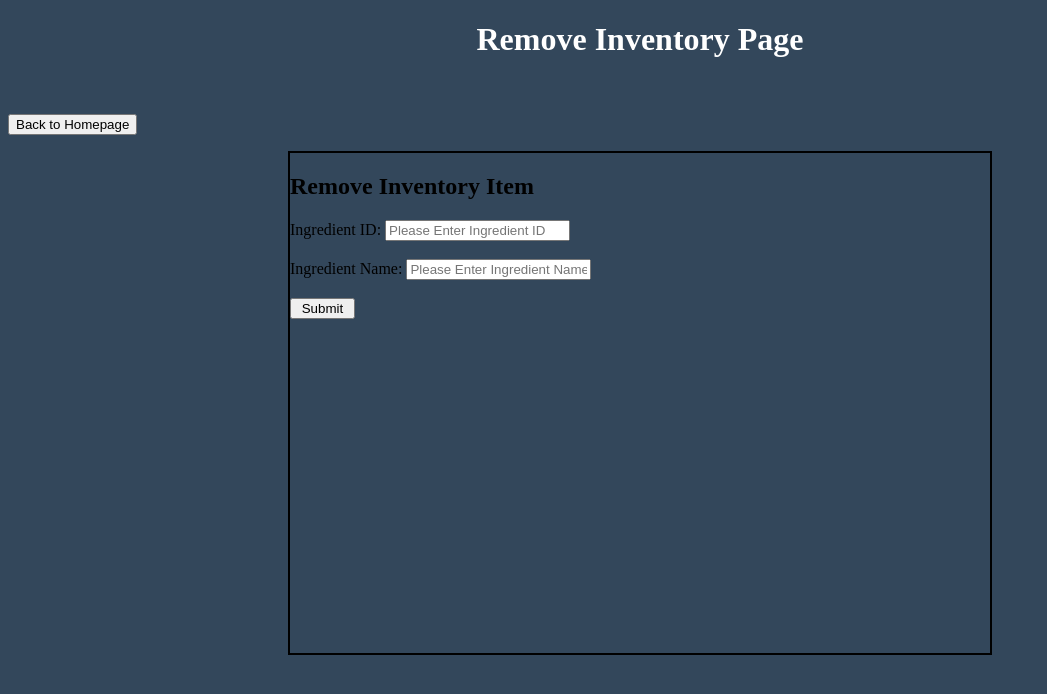
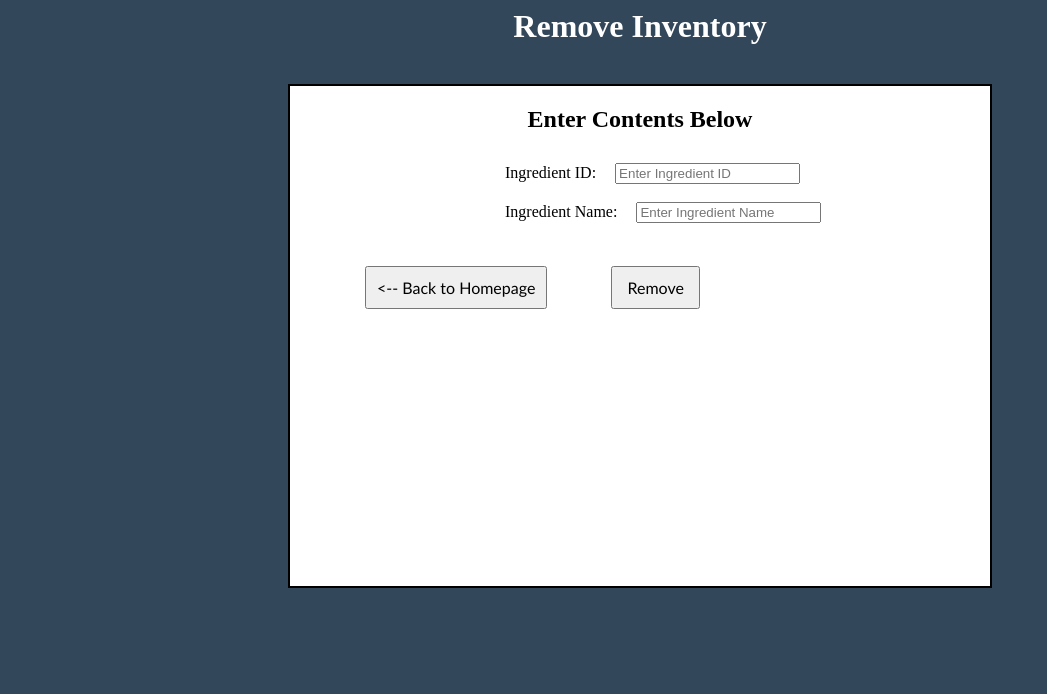
Before and after one commit to codfsh9/WaterDogSmokehouseInventorySystem, a PHP site: page /RemInv.php in a window 1280 px wide. Shown: the top 694 px of the page, without its empty margins (0-1047 px from the left). Run offline with PHP 8.4, Linux system fonts and the light colour scheme.

Commit message:
Updated Add/Remove formats

```diff
--- a/Login.html
+++ b/Login.html
@@ -22,7 +22,7 @@
 }
 .text-style{
 	font-size: larger;
-	font-family: 'Gill Sans', 'Gill Sans MT', Calibri, 'Trebuchet MS', sans-serif;
+	font-family: 'Gill Sans', 'Gill Sans MT', 'Calibri', 'Trebuchet MS', sans-serif;
 	padding-top: 15px;
 	padding-left: auto;
 	padding-right: auto;
@@ -50,7 +50,7 @@
 
 	<h1>
 		<img class="img-style"
-		src="https://www.waterdogsmokehouse.com/wp-content/uploads/2019/12/WATERDOG_LOGO_K1665-4.png" />
+		src="https://www.waterdogsmokehouse.com/wp-content/uploads/2019/12/WATERDOG_LOGO_K1665-4.png"  alt="Waterdog Smokehouse Logo"/>
 	</h1>
 	<form action="Login.php" method="post" class="form-style">
 		<div class="box-style">
@@ -62,7 +62,7 @@
 				&nbsp;&nbsp;&nbsp;&nbsp;&nbsp;
 				<input name="password" type="password" class="text-style"><br>
 				&nbsp;&nbsp;&nbsp;&nbsp;&nbsp;&nbsp;&nbsp;&nbsp;&nbsp;&nbsp;&nbsp;&nbsp;&nbsp;&nbsp;&nbsp;
-				<input name="EXIT" onclick="window.close();" class="button-style" type="button" value="Exit">
+				<input name="EXIT" onclick="self.close();" class="button-style" type="button" value="Exit">
 				&nbsp;&nbsp;&nbsp;&nbsp;&nbsp;&nbsp;&nbsp;&nbsp;&nbsp;&nbsp;&nbsp;&nbsp;&nbsp;&nbsp;&nbsp;&nbsp;&nbsp;&nbsp;&nbsp;&nbsp;&nbsp;&nbsp;&nbsp;&nbsp;&nbsp;&nbsp; &nbsp;
 				<input name="LOGIN" type="submit" value="Login" class="button-style">
 			</p>
--- a/MainPage.php
+++ b/MainPage.php
@@ -128,7 +128,7 @@
 
 	<body style="background-color:#33475b;">
 	<h1 style="text-align:center; color:white; font-family:'Gill Sans', 'Gill Sans MT', 'Calibri', 'Trebuchet MS', sans-serif;">
-	<img class="img-style" src="https://www.waterdogsmokehouse.com/wp-content/uploads/2019/12/WATERDOG_LOGO_K1665-4.png"/>
+	<img class="img-style" src="https://www.waterdogsmokehouse.com/wp-content/uploads/2019/12/WATERDOG_LOGO_K1665-4.png" alt="Waterdog Smokehouse Logo"/>
 		Dashboard
 	</h1>
 
--- a/RemInv.php
+++ b/RemInv.php
@@ -1,76 +1,77 @@
-<!DOCTYPE html>
 <html>
 <head>
-
     <title></title>
 <style>
-    table
-    {
-        border-collapse: separate;
-        width: auto;
-        height: auto;
-        padding:10px;
-        margin-left: auto;
-        margin-right: auto;
-        font-family: 'Gill Sans', 'Gill Sans MT', 'Calibri', 'Trebuchet MS', sans-serif;
-        text-align: left;
-    }
-    th
+.div-style
 {
     background-color: white;
-        font-size: 20px;
-        padding-left:25px;
-        padding-right:25px;
-        color: black;
-    }
-    tr
-    {
-        background-color:white;
-        font-size:15px;
-    }
-    tr:nth-child(even)
-    {
-        background-color: #f2f2f2;
-        font-size: 15px;
-        padding:20px;
-    }
-    div
-    {
-        background-color: #33475b;
     border: black 2px solid;
     width:700px;
     height:500px;
     margin-left:auto;
     margin-right:auto;
 }
+
+h2
+{
+    text-align:center;
+}
+
+label
+{
+    padding:15px;
+    margin-left:200px;
+    text-align:center;
+}
+
+.button-style1
+{
+    display:inline-block;
+    font-size:medium;
+    font-family: 'Gill Sans', 'Gill Sans MT', "Calibri", 'Trebuchet MS', sans-serif;
+    text-align:center;
+    padding:10px;
+    margin-top:25px;
+    margin-left:75px;
+    margin-right:60px;
+    cursor:pointer;
+}
+
+.button-style2
+{
+    display:inline-block;
+    font-size:medium;
+    font-family: 'Gill Sans', 'Gill Sans MT', "Calibri", 'Trebuchet MS', sans-serif;
+    text-align:center;
+    padding:10px;
+    margin-top:25px;
+    margin-right:50px;
+    cursor:pointer;
+}
 </style>
 </head>
 
 <body style="background-color:#33475b;">
-<h1 style="font-size: xx-large; text-align: center; color:white;">Remove Inventory Page</h1>
+<h1 style="font-size: xx-large; text-align: center; color:white;">Remove Inventory</h1>
 <br>
-    <p>
-        <button onclick="window.location.href='MainPage.php'">
-        Back to Homepage
+<div id="removeinventory" class="div-style">
+<h2 style="font-size: x-large; text-align: center; padding-bottom:10px;">Enter Contents Below</h2>
+<form action="" method="post">
+
+<label>Ingredient ID:</label>
+<input type="text" name="ingredientid" required placeholder="Enter Ingredient ID"/><br><br>
+
+<label>Ingredient Name:</label>
+<input type="text" name="ingredientname" required placeholder="Enter Ingredient Name"/><br><br>
+
+<button onclick="window.location.href='MainPage.php'" class="button-style1">
+<-- Back to Homepage
 </button>
-    </p>
-    <!doctype html>
-<html>
 
-<div id="removeinventory">
-<h2>Remove Inventory Item</h2>
-<form action="" method="post">
-<label>Ingredient ID:</label>
-<input type="text" name="ingredientid" required placeholder="Please Enter Ingredient ID"/><br><br>
-<label>Ingredient Name:</label>
-<input type="text" name="ingredientname" required placeholder="Please Enter Ingredient Name"/><br><br>
-
-<input type="submit" value=" Submit " name="submit"/><br />
-
+<input type="submit" value=" Remove " name="submit" class="button-style2">
 </form>
 
 </div>
-
 </html>
 
 <?php
--- a/ViewSupp.php
+++ b/ViewSupp.php
@@ -49,8 +49,9 @@
 <body style="background-color:#33475b;">
 <h1 style="font-size: xx-large; text-align: center; color:white">Supplier Info Page</h1>
     <br>
+    <h2 style="text-align:center;"> Not yet Available </h2>
     <p>
-        <button onclick="window.location.href='MainPage.php'">
+        <button onclick="window.location.href='MainPage.php'" style="margin-left:45%;">
         Back to Homepage
         </button>
     </p>
```
Also changed, not shown: AddInv.php (+60 -24 lines). Lines whose indentation alone changed are shown as unchanged.
